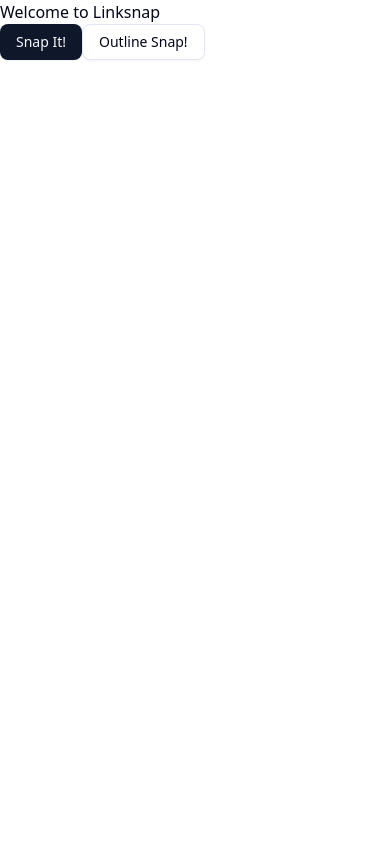
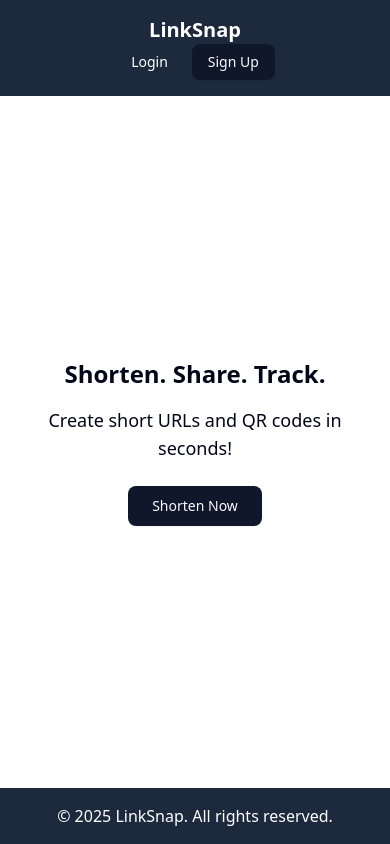
Before and after one commit to krischal07/linksnap, a Next.js app: page / in a window 390 px wide. Built offline with nearby package versions, Linux system fonts and the light colour scheme.

Commit message:
feat: create responsive landing page with components

```diff
--- a/app/page.js
+++ b/app/page.js
@@ -1,12 +1,13 @@
-import { Button } from "@/components/ui/button";
-import Image from "next/image";
+import Footer from "@/components/landing/Footer";
+import Hero from "@/components/landing/Hero";
+import Navbar from "@/components/landing/Navbar";
 
 export default function Home() {
   return (
-    <div>
-      <h1>Welcome to Linksnap</h1>
-      <Button>Snap It!</Button>
-      <Button variant="outline"> Outline Snap!</Button>
+    <div className="min-h-screen flex flex-col">
+     <Navbar />
+     <Hero />
+     <Footer />
     </div>
   );
 }
--- /dev/null
+++ b/components/landing/Footer.jsx
@@ -0,0 +1,7 @@
+export default function Footer() {
+    return (
+      <footer className="p-4 bg-slate-800 text-white text-center">
+        <p>© 2025 LinkSnap. All rights reserved.</p>
+      </footer>
+    );
+  }
--- /dev/null
+++ b/components/landing/Hero.jsx
@@ -0,0 +1,13 @@
+import { Button } from "@/components/ui/button";
+
+export default function Hero() {
+  return (
+    <section className="flex-1 flex items-center justify-center p-8 text-center">
+      <div>
+        <h2 className="text-2xl sm:text-4xl font-bold mb-4">Shorten. Share. Track.</h2>
+        <p className="text-lg mb-6">Create short URLs and QR codes in seconds!</p>
+        <Button size="lg">Shorten Now</Button>
+      </div>
+    </section>
+  );
+}
--- /dev/null
+++ b/components/landing/Navbar.jsx
@@ -0,0 +1,18 @@
+import React from 'react'
+import { Button } from '../ui/button'
+
+const Navbar = () => {
+  return (
+    <nav className='p-4 bg-slate-800 text-white flex justify-between items-center flex-col sm:flex-row'>
+        <h1 className='text-xl font-bold'>  LinkSnap  </h1>
+            <div>
+                <Button className="text-white" variant="ghost">Login</Button>
+                <Button className="ml-2">Sign Up</Button>
+            </div>
+
+
+    </nav>
+  )
+}
+
+export default Navbar
```
